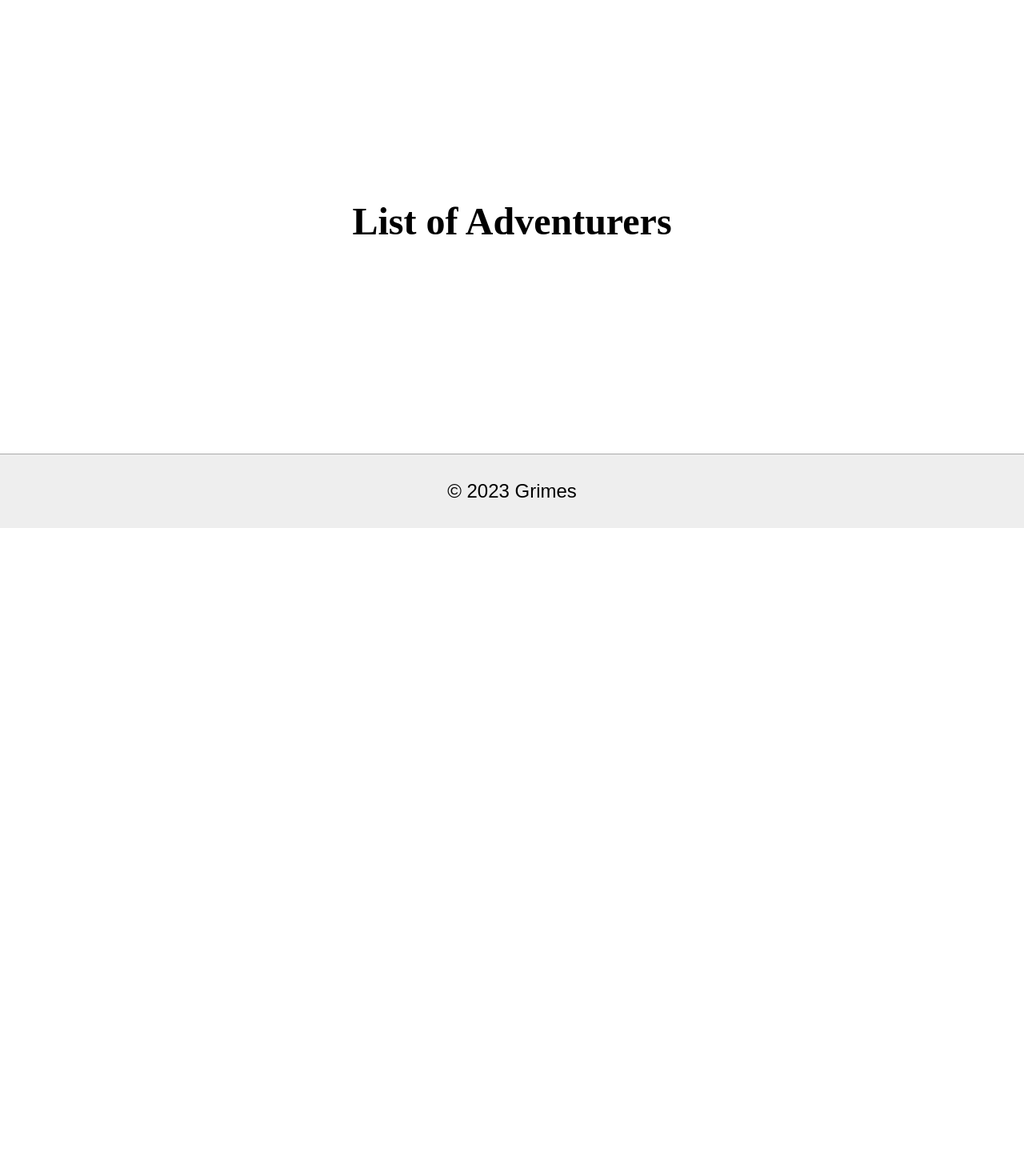
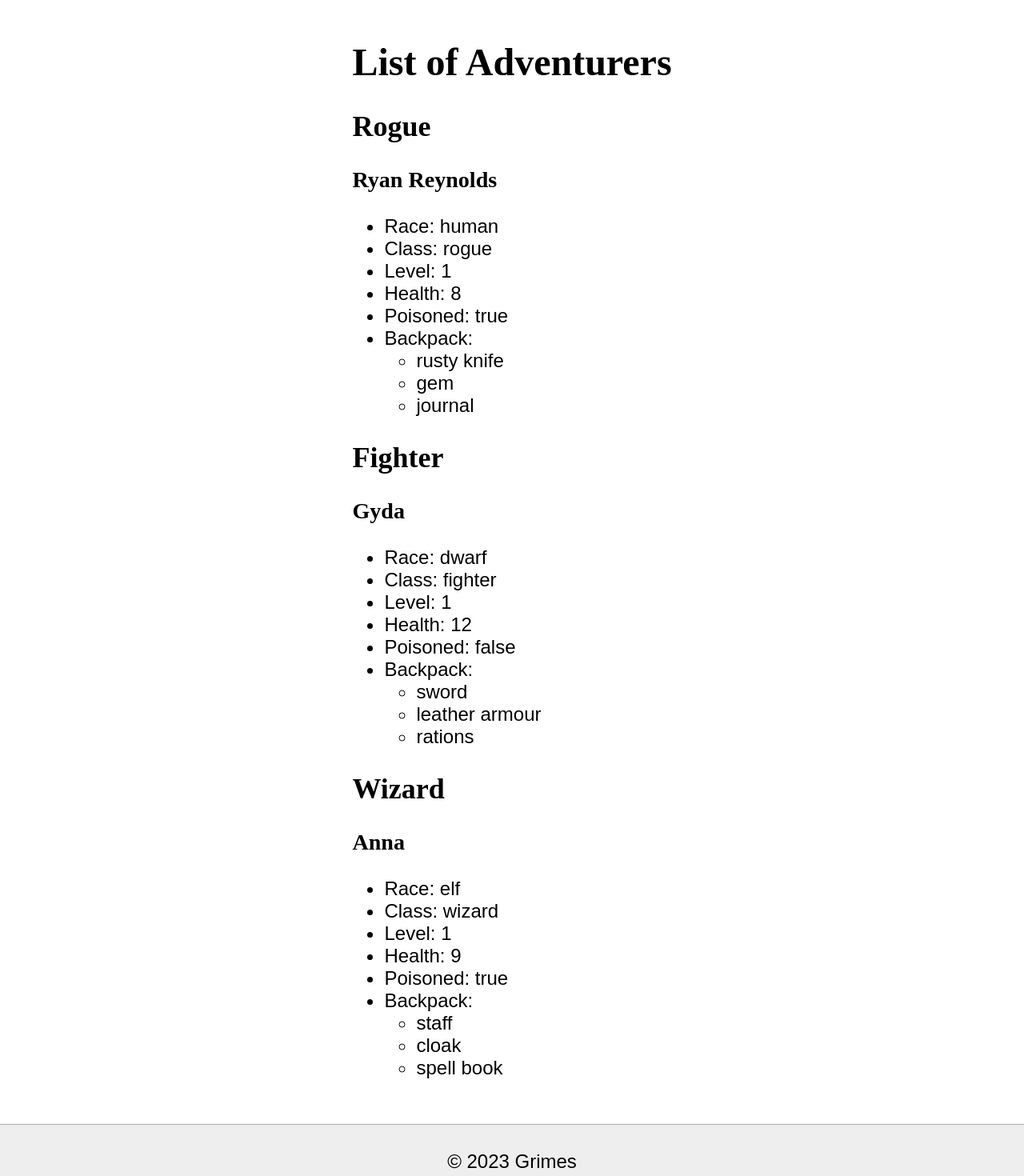
Before and after one commit to sait-wbdv/w23-refactor-example, a SvelteKit app: page /dailies/2023-03-20-js-objects/adventurers in a window 1280 px wide. Shown: the part 140-1610 px from the top of the page at 80% size. Before the commit the page ends 800 px from the top, so only its background shows below. Built offline with nearby package versions, Linux system fonts and the light colour scheme; a web font is replaced by a local one.

Commit message:
added players starters

```diff
--- a/src/routes/dailies/2023-03-20-js-objects/adventurers/+page.svelte
+++ b/src/routes/dailies/2023-03-20-js-objects/adventurers/+page.svelte
@@ -1,3 +1,123 @@
+<script>
+  /************/
+  /* Player 1 */
+  /************/
+
+  // Player 1 general
+  const player1Name = 'Ryan Reynolds';
+  const player1Race = 'human';
+  const player1Class = 'rogue';
+  let player1Level = 1;
+  let player1Health = 8;
+
+  // Player 1 effects
+  let player1Poisoned = true;
+
+  // Player 1 items
+  let player1Backpack = [
+      'rusty knife',
+      'gem',
+      'journal'
+    ];
+
+  /************/
+  /* Player 2 */
+  /************/
+
+  // Player 2 general
+  const player2Name = 'Gyda';
+  const player2Race = 'dwarf';
+  const player2Class = 'fighter';
+  let player2Level = 1;
+  let player2Health = 12;
+
+  // Player 2 effects
+  let player2Poisoned = false;
+
+  // Player 2 items
+  let player2Backpack = [
+    'sword',
+    'leather armour',
+    'rations'
+  ];
+
+  /************/
+  /* Player 3 */
+  /************/
+
+  // Player 3 general
+  const player3Name = 'Anna';
+  const player3Race = 'elf';
+  const player3Class = 'wizard';
+  let player3Level = 1;
+  let player3Health = 9;
+
+  // Player 3 effects
+  let player3Poisoned = true;
+
+  // Player 3 items
+  let player3Backpack = [
+      'staff',
+      'cloak',
+      'spell book'
+  ];
+</script>
+
 <main>
   <h1>List of Adventurers</h1>
+  <h2>Rogue</h2>
+  <div class="card">
+    <h3>{player1Name}</h3>
+    <ul>
+      <li>Race: {player1Race}</li>
+      <li>Class: {player1Class}</li>
+      <li>Level: {player1Level}</li>
+      <li>Health: {player1Health}</li>
+      <li>Poisoned: {player1Poisoned}</li>
+      <li>Backpack:
+        <ul>
+          {#each player1Backpack as item}
+            <li>{item}</li>
+          {/each}
+        </ul>
+      </li>
+    </ul>
+  </div>
+
+  <h2>Fighter</h2>
+  <div class="card">
+    <h3>{player2Name}</h3>
+    <ul>
+      <li>Race: {player2Race}</li>
+      <li>Class: {player2Class}</li>
+      <li>Level: {player2Level}</li>
+      <li>Health: {player2Health}</li>
+      <li>Poisoned: {player2Poisoned}</li>
+      <li>Backpack:
+        <ul>
+          {#each player2Backpack as item}
+            <li>{item}</li>
+          {/each}
+        </ul>
+      </li>
+    </ul>
+  </div>
+  <h2>Wizard</h2>
+  <div class="card">
+    <h3>{player3Name}</h3>
+    <ul>
+      <li>Race: {player3Race}</li>
+      <li>Class: {player3Class}</li>
+      <li>Level: {player3Level}</li>
+      <li>Health: {player3Health}</li>
+      <li>Poisoned: {player3Poisoned}</li>
+      <li>Backpack:
+        <ul>
+          {#each player3Backpack as item}
+            <li>{item}</li>
+          {/each}
+        </ul>
+      </li>
+    </ul>
+  </div>
 </main>
```
